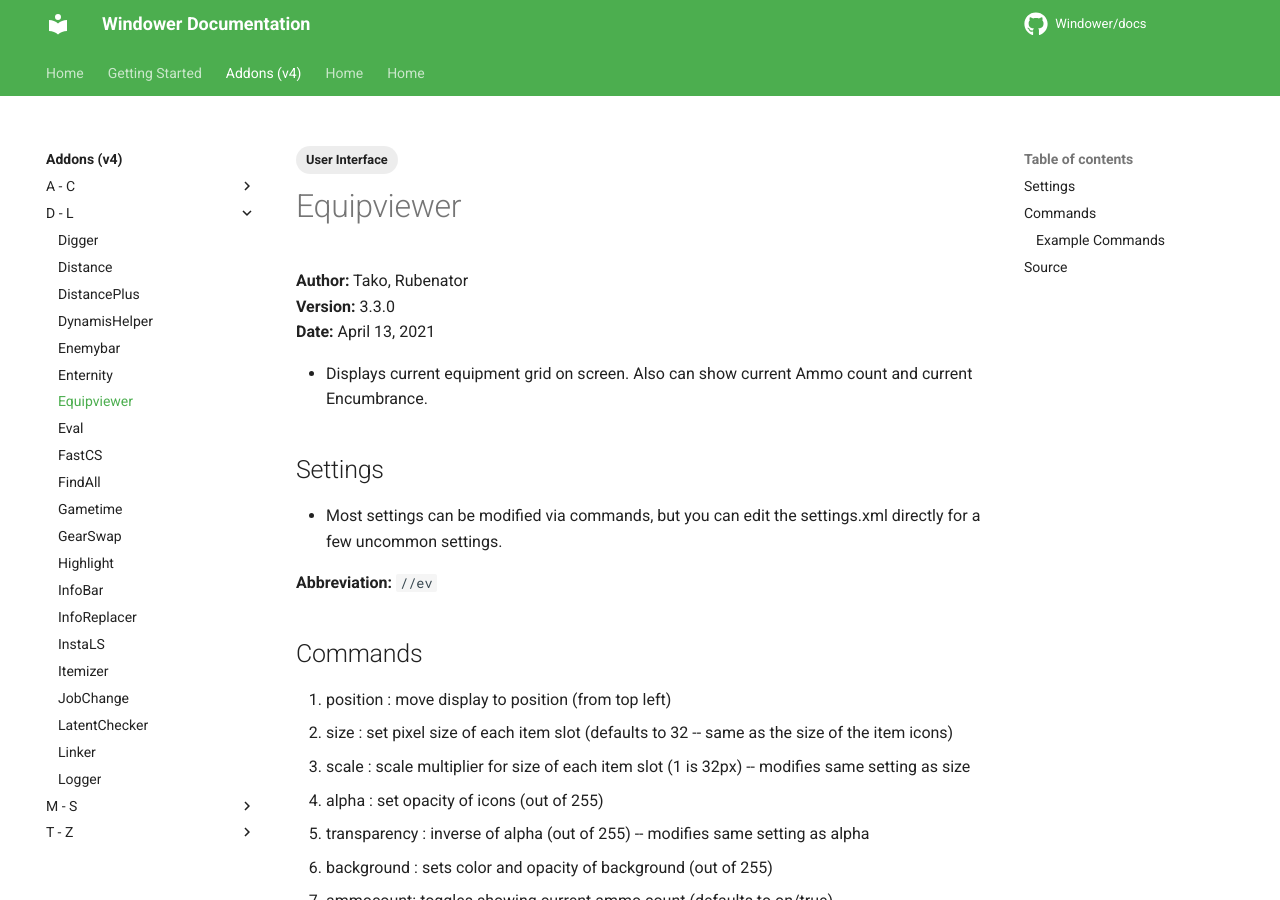
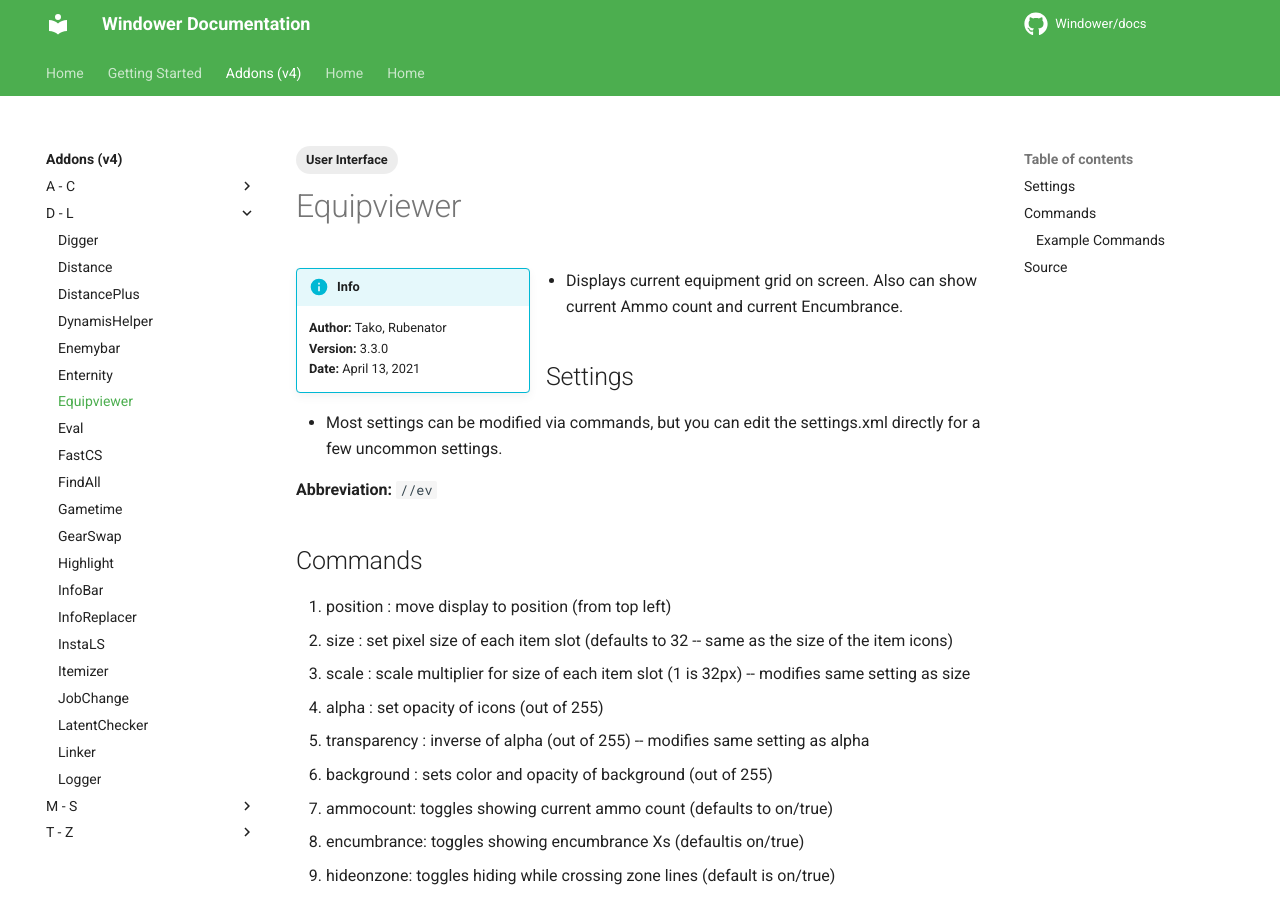
Before and after one commit to zetaepyon/windower-docs, an MkDocs documentation site: the page built from docs/addons_v4/equipviewer.md, in a window 1280 px wide and 900 px high. Built offline with MkDocs 1.6.1 and Material for MkDocs 9.7.7, drawn with Linux system fonts in a browser that asks for light colours; comment, search, counter and statistics services are not loaded.

Commit message:
Add admonition demo for equipviewer

```diff
--- a/docs/addons_v4/equipviewer.md
+++ b/docs/addons_v4/equipviewer.md
@@ -5,9 +5,11 @@ tags:
   - User Interface
 ---
 
-**Author:**  Tako, Rubenator<br>
-**Version:**  3.3.0<br>
-**Date:** April 13, 2021<br>
+!!! info inline
+
+    **Author:**  Tako, Rubenator<br>
+    **Version:**  3.3.0<br>
+    **Date:** April 13, 2021<br>
 
 * Displays current equipment grid on screen. Also can show current Ammo count and current Encumbrance.
 
--- a/mkdocs.yml
+++ b/mkdocs.yml
@@ -112,6 +112,11 @@ theme:
 repo_url: https://github.com/Windower/docs
 repo_name: Windower/docs
 copyright: Copyright &copy; 2022 Windower Development Team
+markdown_extensions:
+  - meta
+  - admonition
+  - pymdownx.details
+  - pymdownx.superfences
 plugins:
   - tags
 extra:
```
